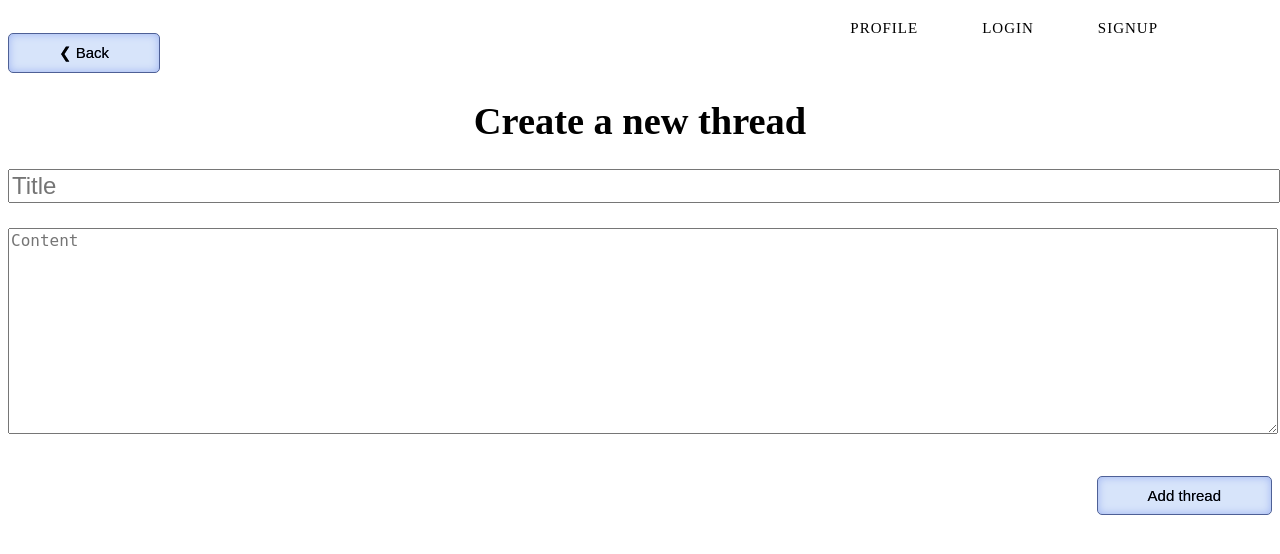
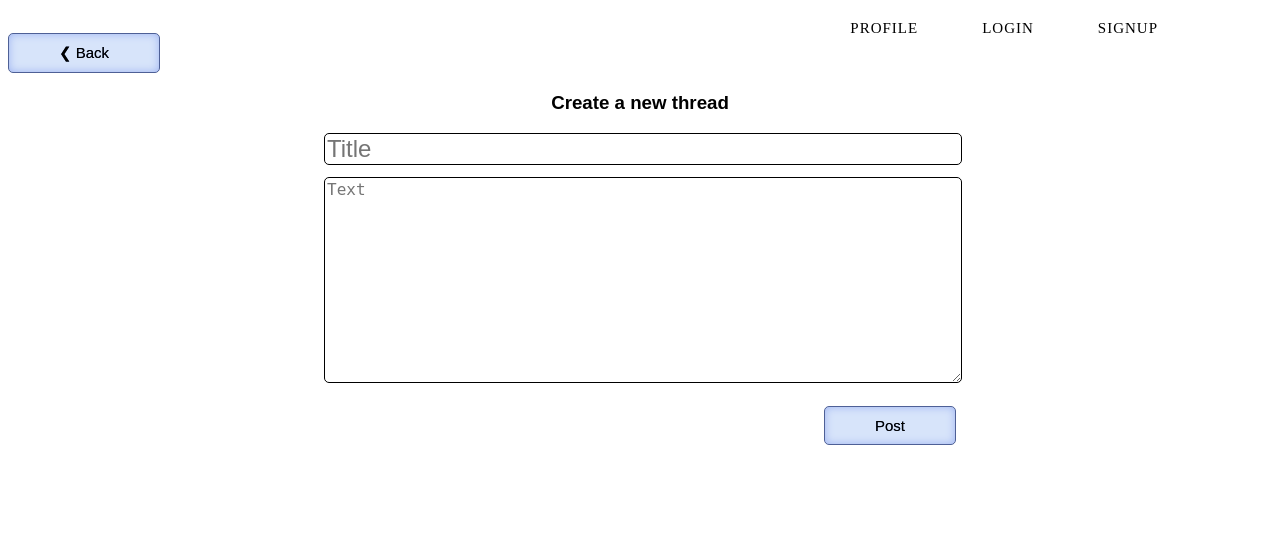
Before and after one commit to WebDesignHMA/Elysian-Wishlist, a Flask app: page /new in a window 1280 px wide. Shown: the part 60-614 px from the top of the page. Run offline with Flask 2, Linux system fonts and the light colour scheme.

Commit message:
Improvements to Create a Thread

```diff
--- a/elysian_wishlist/static/styles/allWishlists.css
+++ b/elysian_wishlist/static/styles/allWishlists.css
@@ -1,8 +1,9 @@
 .Wishlists-Holder {
   display: flex;
   flex-wrap: wrap;
-  width: 55%;
+  width: 60%;
   border: 0.5px solid black;
+  margin-left: 20%;
 }
 
 .Card-Image {
@@ -49,7 +50,7 @@
 }
 
 .Date-Added {
-  margin-left: 95px;
+  margin-left: 135px;
 }
 
 .Like-Icon {
--- a/elysian_wishlist/static/styles/forum.css
+++ b/elysian_wishlist/static/styles/forum.css
@@ -17,6 +17,7 @@ footer {
   margin: 0 auto;
   width: 100%;
   height: 100%;
+  font-family:Arial;
 }
 
 h1 {
@@ -138,12 +139,16 @@ form {
   width: 100%;
   margin-bottom: 2%;
   font-size: x-large;
+  border-radius: 5px;
+  border: 0.5px solid black;
 }
 
 #threadcontent {
   width: 100%;
   font-size: large;
   min-height: 200px;
+  border-radius: 5px;
+  border: 0.5px solid black;
 }
 
 .threadtitle {
@@ -237,9 +242,25 @@ form {
 :hover.New-Thread-Button {
   text-decoration-line: underline;
 }
+
 .New-Thread-Button {
   font-size: 25px;
   position: relative;
   left: 15%;
   color: black;
 }
+
+.No-Threads-Yet {
+  margin-top: 50px;
+  text-align:center;
+  font-weight: 200;
+}
+
+.Thread-Form {
+  width: 50%;
+  margin-left: 25%;
+}
+
+.Title-Text {
+  text-align: center;
+}
--- a/elysian_wishlist/templates/allWishlists.html
+++ b/elysian_wishlist/templates/allWishlists.html
@@ -9,7 +9,7 @@
 
 {% block body %}
 <div class="content">
-    <h1>All Wishlists</h1>
+    <h1 style="text-align: center;">All Wishlists</h1>
     {% if lists|length < 1 %}
     <h4 style="text-align: center">There are no wishlists. Login to your account and make your own Wishlist!</h4>
     {% else %}
--- a/elysian_wishlist/templates/forum.html
+++ b/elysian_wishlist/templates/forum.html
@@ -13,7 +13,7 @@
   <h1>Community Forum</h1>
   <a href='/new' class="New-Thread-Button">New Thread +</a>
   {% if threads|length < 1 %}
-  <h4>There are no threads yet</h4>
+  <h4 class="No-Threads-Yet">There are no threads yet</h4>
   {% else %}
   <div class="Forum-Container">
     {% for thread in threads %}
--- a/elysian_wishlist/templates/new.html
+++ b/elysian_wishlist/templates/new.html
@@ -8,11 +8,11 @@
 
 <div class="content">
   <a href="/forum" class= "button" id="backbutton">❮ Back</a>
-  <h1>Create a new thread</h1>
-  <form action="/new" method="POST">
+  <h3 class="Title-Text">Create a new thread</h3>
+  <form class="Thread-Form" action="/new" method="POST">
     <input type="text" name="title" id="threadtitle" placeholder="Title"><br>
-    <textarea type="text" name="content" id="threadcontent" placeholder="Content"></textarea><br>
-    <input type="submit" id="threadsubmit" value="Add thread" class="button">
+    <textarea type="text" name="content" id="threadcontent" placeholder="Text"></textarea><br>
+    <input type="submit" id="threadsubmit" value="Post" class="button">
   </form>
 </div>
 
```
